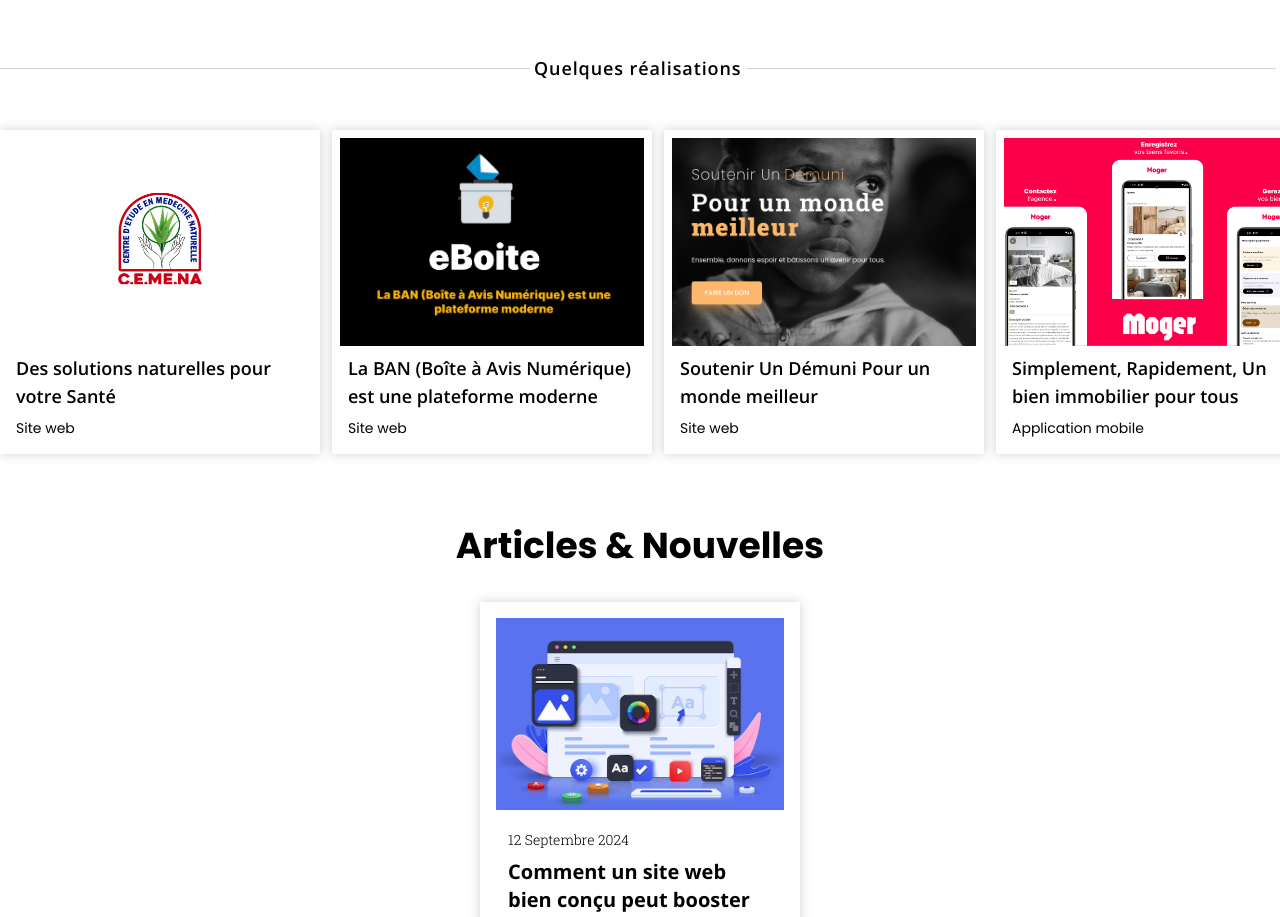
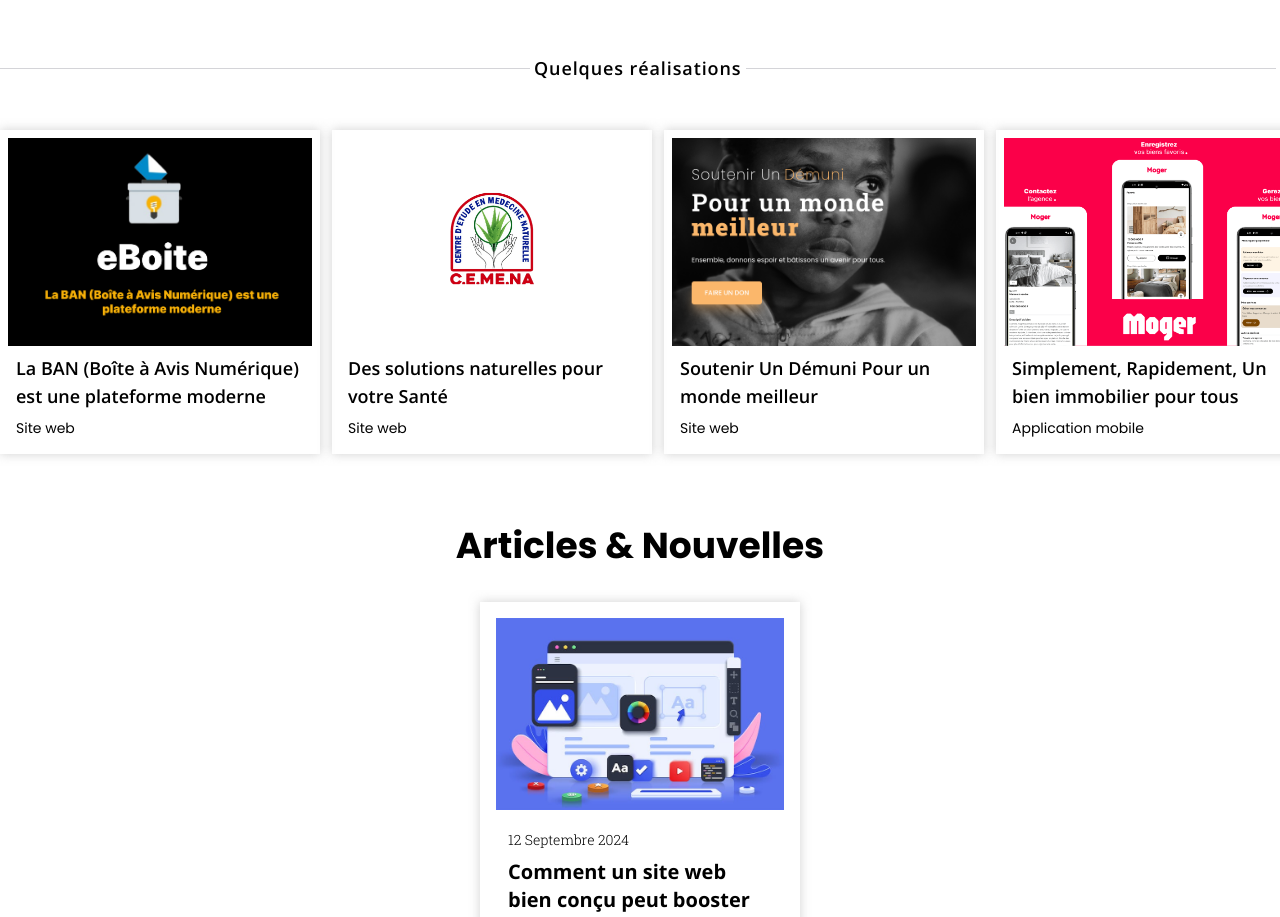
Before and after one commit to MnD3v/emanuel-djatika, a Next.js app: page / in a window 1280 px wide. Shown: the part 3840-4757 px from the top of the page. Built offline with nearby package versions, Linux system fonts and the light colour scheme; a web font is replaced by a local one.

Commit message:
oublie pas l'objectif

```diff
--- a/src/app/compents/realisations.tsx
+++ b/src/app/compents/realisations.tsx
@@ -4,8 +4,9 @@ import Animations from './utils/item'
 
 const Realisations = () => {
     const projets = [
+
+        { image: "eboite.png", link: "https://eboite.co/", title: "La BAN (Boîte à Avis Numérique) est une plateforme moderne", type: "Site web" },
         { image: "cemena.png", link: "https://www.cemena-togo.com/", title: "Des solutions naturelles pour votre Santé", type: "Site web" },
-        { image: "eboite.png", link: "https://eboite.co/", title: "La BAN (Boîte à Avis Numérique) est une plateforme moderne", type: "Site web" },
         { image: "orphelinat.png", link: "https://yendoube.vercel.app/", title: "Soutenir Un Démuni Pour un monde meilleur", type: "Site web" },
         { image: "moger.png", link: "https://play.google.com/store/apps/details?id=com.equilibre.moger", title: "Simplement, Rapidement, Un bien immobilier pour tous", type: "Application mobile" }
     ]
```
